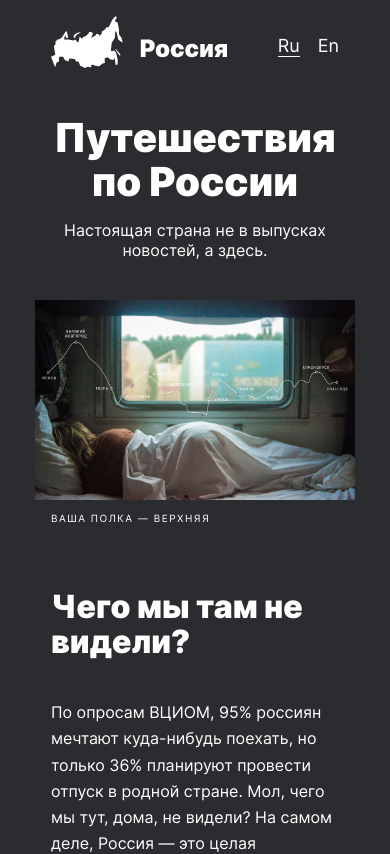
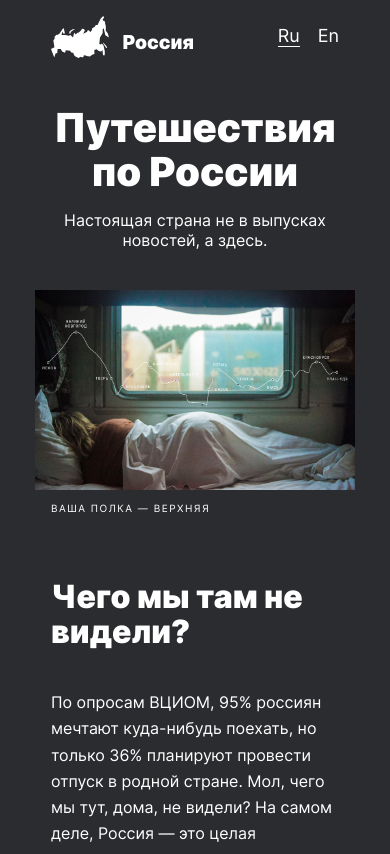
Before and after one commit to AllPigsDie/russian-travel, a plain HTML site: page index.html in a window 390 px wide. Shown: the top 854 px of the page. Drawn offline with Linux system fonts and the light colour scheme; files whose address does not match are found by name.

Commit message:
Размеры лого

```diff
--- a/blocks/header/__logo/header__logo.css
+++ b/blocks/header/__logo/header__logo.css
@@ -5,7 +5,7 @@
 
 @media screen and (max-width: 767px) {
     .header__logo {
-        height: 52px;
-        width: 176px;
+        height: 42px;
+        width: 142px;
     }
 }
```
